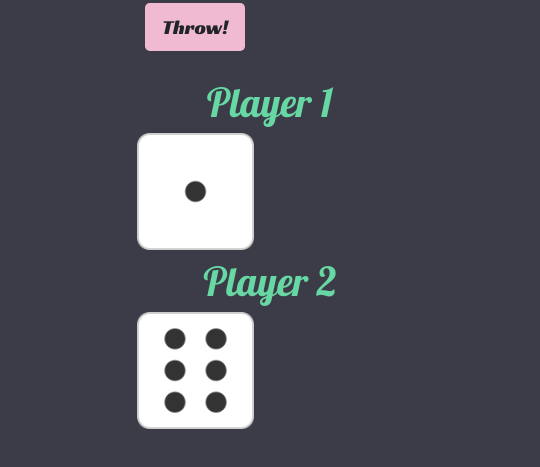
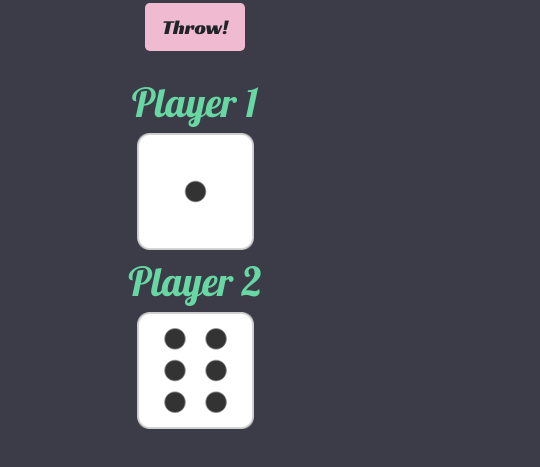
Before and after one commit to filiptomczak/Dice, a plain HTML site: page index.html in a window 390 px wide. Shown: the part 199-666 px from the top of the page, 540 px wide, since content can reach past the window. Drawn offline with nearby package versions, Linux system fonts and the light colour scheme.

Commit message:
input centered

```diff
--- a/css/styles.css
+++ b/css/styles.css
@@ -1,6 +1,9 @@
 body{
   text-align: center;
   background-color: #3c3c48;
+}
+.dice{
+  text-align: center;
 }
 .title-heading{
   color: #67d7a3;
@@ -41,6 +44,9 @@ body{
   color:#fedcba !important;
 }
 .inputName{
+  margin: auto;
+  max-width: 300px;
+  display:block;
   background-color: #3c3c48;
   font-size: 40px;
   font-family: 'Lobster', cursive;
--- a/index.html
+++ b/index.html
@@ -19,12 +19,12 @@
 
   <div class="dices">
     <div class="row">
-      <div class="dice-1 col-md-6 col-sm-12">
+      <div class="col-md-6 col-sm-12 dice">
         <input type="text" id="player1" placeholder="Player 1" value="Player 1" class="inputName" ></input>
         <img id="img-player1" class="dice-img" src="img/1.png" alt="">
       </div>
 
-      <div class="dice-2 col-md-6 col-sm-12">
+      <div class="col-md-6 col-sm-12 dice">
         <input type="text" id="player2" placeholder="Player 2" value="Player 2" class="inputName" ></input>
         <img id="img-player2" class="dice-img" src="img/6.png" alt="">
       </div>
```
Also changed, not shown: 1 other file.
